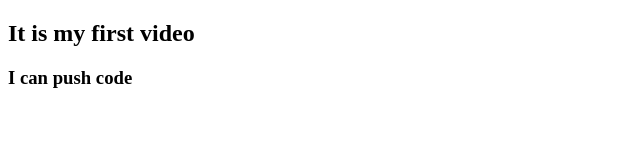
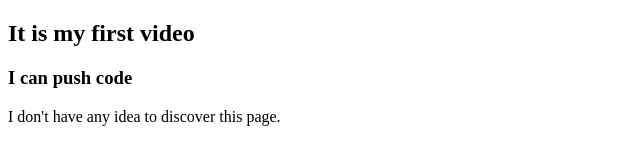
Before and after one commit to pritiproject/my-third-repo, a plain HTML site: page index.html in a window 1280 px wide. Shown: the whole page, without its empty margins (0-640 px from the left). Drawn offline with Linux system fonts and the light colour scheme.

Commit message:
third repo added

```diff
--- a/index.html
+++ b/index.html
@@ -9,6 +9,6 @@
 <body>
  <h2>It is my first video</h2>
  <h3>I can push code</h3>
- <p></p>
+ <p>I don't have any idea to discover this page.</p>
 </body>
 </html>
```
